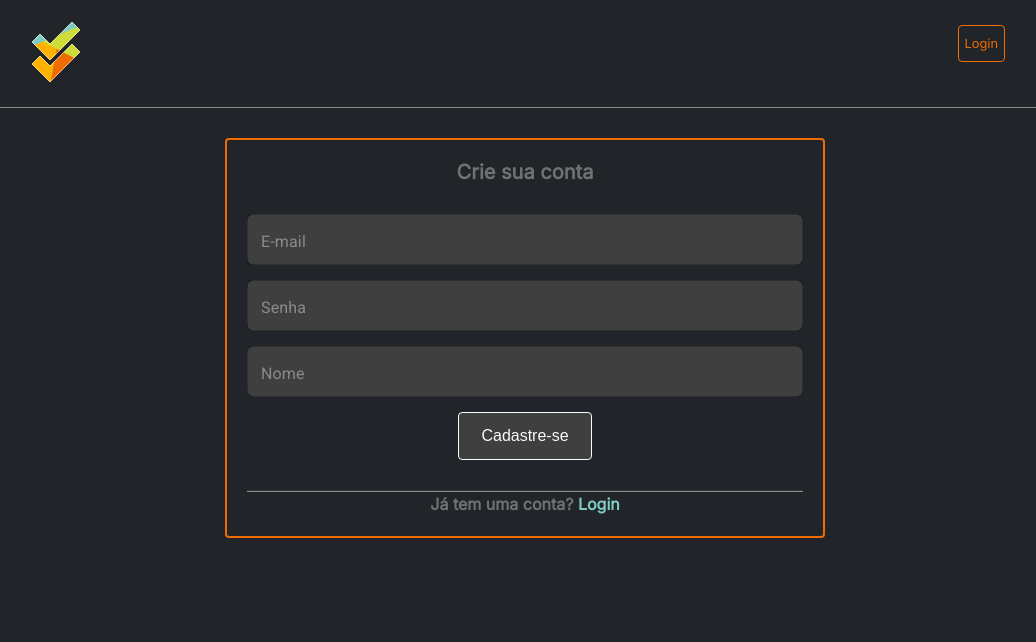
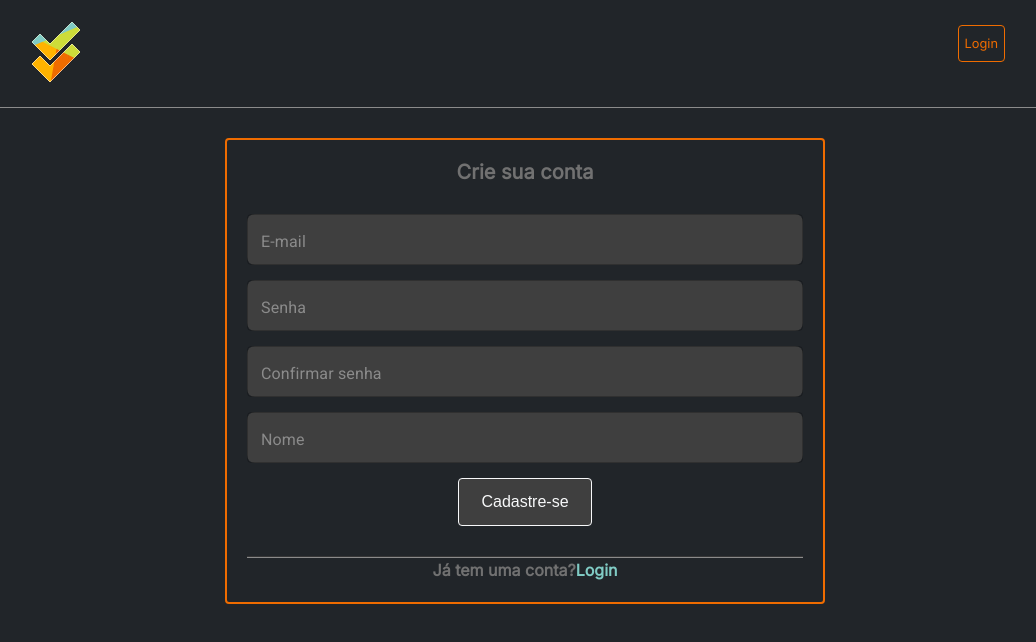
Before and after one commit to kenzieColors/nicole_equipe2_varify, a React (Vite) app: page /register in a window 1280 px wide. Shown: the top 642 px of the page, without its empty margins (115-1151 px from the left). Built offline with nearby package versions, Linux system fonts and the light colour scheme.

Commit message:
Feat: Added dashboard cards

```diff
--- a/src/components/Forms/Input/index.tsx
+++ b/src/components/Forms/Input/index.tsx
@@ -16,7 +16,7 @@ const Input = ({ label, type, children, id, register, error }: IInputProps) => (
       {children}
     </StyledTextField>
 
-    {error ? <span>Erro</span> : null}
+    {error ? <span>{error.message}</span> : null}
   </FieldSet>
 );
 
--- a/src/components/Forms/Input/style.ts
+++ b/src/components/Forms/Input/style.ts
@@ -21,7 +21,10 @@ export const StyledTextField = styled(TextField)`
   }
   label {
     color: #8b8b8b;
-
-    font-size: 1rem;
+  }
+  span {
+    font-size: 9px;
+    font-weight: 400;
+    color: var(--grey-600);
   }
 `;
--- a/src/components/Forms/RegisterForm/index.tsx
+++ b/src/components/Forms/RegisterForm/index.tsx
@@ -8,7 +8,6 @@ import Input from "../Input";
 import { schema } from "./validations";
 import { Link } from "react-router-dom";
 import StyledRegisterForm from "./style";
-// import Header from "../../Header";
 
 const RegisterForm = () => {
   const {
@@ -21,29 +20,47 @@ const RegisterForm = () => {
 
   const { userRegister } = useContext(UserContext);
 
-  const submit: SubmitHandler<IRegisterFormValues> = (formData) => {
-    userRegister(formData);
-    console.log(formData);
+  const submit: SubmitHandler<IRegisterFormValues> = (data) => {
+    userRegister(data);
   };
 
   return (
     <>
-      {/* <Header /> */}
-      {/* <div className="container__registerForm"> */}
       <StyledRegisterForm onSubmit={handleSubmit(submit)}>
-          <Input label="E-mail" type="email" register={register("email")} />
+        <Input
+          label="E-mail"
+          type="email"
+          register={register("email")}
+          error={errors.email}
+        />
         <Input
           label="Senha"
           type="password"
           register={register("password")}
+          error={errors.password}
         />
-          <Input label="Nome" type="text" register={register("name")} />
+        <Input
+          label="Confirmar senha"
+          type="password"
+          register={register("confirmPassword")}
+          error={errors.confirmPassword}
+        />
+        <Input
+          label="Nome"
+          type="text"
+          register={register("name")}
+          error={errors.name}
+        />
 
         <button type="submit">Cadastre-se</button>
 
-          <p>Já tem uma conta? <Link className="styledLink" to="/login">Login</Link></p>
+        <p>
+          Já tem uma conta?
+          <Link className="styledLink" to="/login">
+            Login
+          </Link>
+        </p>
       </StyledRegisterForm>
-      {/* </div> */}
     </>
   );
 };
--- a/src/components/Forms/RegisterForm/validations.ts
+++ b/src/components/Forms/RegisterForm/validations.ts
@@ -24,3 +24,16 @@ export const schema = yup
       .required("Confirmar senha é obrigatório"),
   })
   .required();
+
+const validData = { email: "user@example.com" };
+const invalidData = { email: "user" };
+
+schema
+  .validate(validData)
+  .then(() => console.log("Dados válidos"))
+  .catch((error) => {});
+
+schema
+  .validate(invalidData)
+  .then(() => console.log("Dados válidos"))
+  .catch((error) => {});
--- a/src/providers/@types.ts
+++ b/src/providers/@types.ts
@@ -11,6 +11,7 @@ export interface IUser {
 export interface IRegisterFormValues {
   email: string;
   password: string;
+  confirmPassword: string;
   name: string;
 }
 
--- a/src/providers/UserContext/index.tsx
+++ b/src/providers/UserContext/index.tsx
@@ -28,7 +28,7 @@ export const UserProvider = ({ children }: IDefaultProviderProps) => {
       setUser(response.data.user);
       localStorage.setItem("@Token", response.data.accessToken);
       //adicionar toast de confirmação
-      navigate("/");
+      navigate("/login");
     } catch (error) {
       console.log(error);
     }
@@ -39,6 +39,7 @@ export const UserProvider = ({ children }: IDefaultProviderProps) => {
       const response = await api.post("/login", formData);
       setUser(response.data.user);
       localStorage.setItem("@Token", response.data.accessToken);
+      localStorage.setItem("@ID", response.data.user.id);
       localStorage.setItem("@ID", response.data.user.id);
       //adicionar toast de confirmação
       navigate("/");
@@ -83,6 +84,7 @@ export const UserProvider = ({ children }: IDefaultProviderProps) => {
       console.log(error);
     }
   };
+
   return (
     <UserContext.Provider
       value={{
```
Lines whose indentation alone changed are shown as unchanged.
